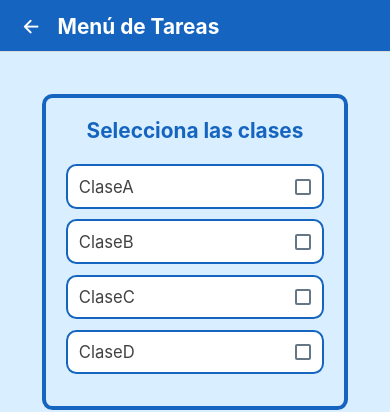
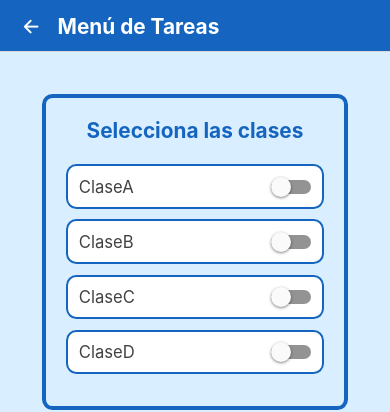
Before and after one commit to alvaro23LP/MDA-DGP, a React Native app: screen /TaskMenu in a window 390 px wide. Shown: the top 412 px of the page. Built offline with nearby package versions, Linux system fonts and the light colour scheme; no server answers; the database is empty.

Commit message:
Arreglado Checkbox, cambiado a Switch

```diff
--- a/screens/teachers/taskManagement/taskMenu.js
+++ b/screens/teachers/taskManagement/taskMenu.js
@@ -1,5 +1,5 @@
 import React, { useState, useEffect } from 'react';
-import { View, Text, StyleSheet, TouchableOpacity, CheckBox } from 'react-native';
+import { View, Text, StyleSheet, TouchableOpacity, CheckBox, Switch } from 'react-native';
 import { useNavigation } from '@react-navigation/native';
 import { getFirestore, collection, addDoc } from 'firebase/firestore';
 import { initializeApp } from 'firebase/app';
@@ -128,7 +128,7 @@ const TaskMenu = () => {
         {Object.keys(selectedClasses).map((className) => (
           <View key={className} style={styles.classContainer}>
             <Text style={styles.classText}>{className}</Text>
-            <CheckBox
+            <Switch
               value={selectedClasses[className]}
               onValueChange={() => handleCheckBoxChange(className)}
             />
```
